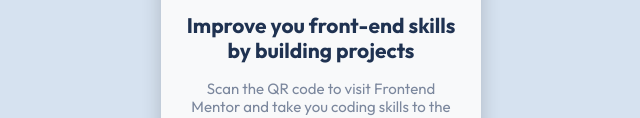
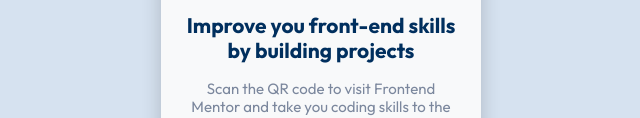
Before and after one commit to fdsantos300/QRcode-Component, a plain HTML site: page index.html in a window 1280 px wide. Shown: the part 472-590 px from the top of the page, without its empty margins (319-959 px from the left). Drawn offline with nearby package versions, Linux system fonts and the light colour scheme.

Commit message:
h5 color update 2.0

```diff
--- a/css/styles.css
+++ b/css/styles.css
@@ -13,7 +13,7 @@ h5 {
   font-size: 21px;
   font-family: 'Outfit', sans-serif;
   font-weight: 700;
-  color: #1F3251;
+  color: #002F5E;
 }
 
 p {
```
